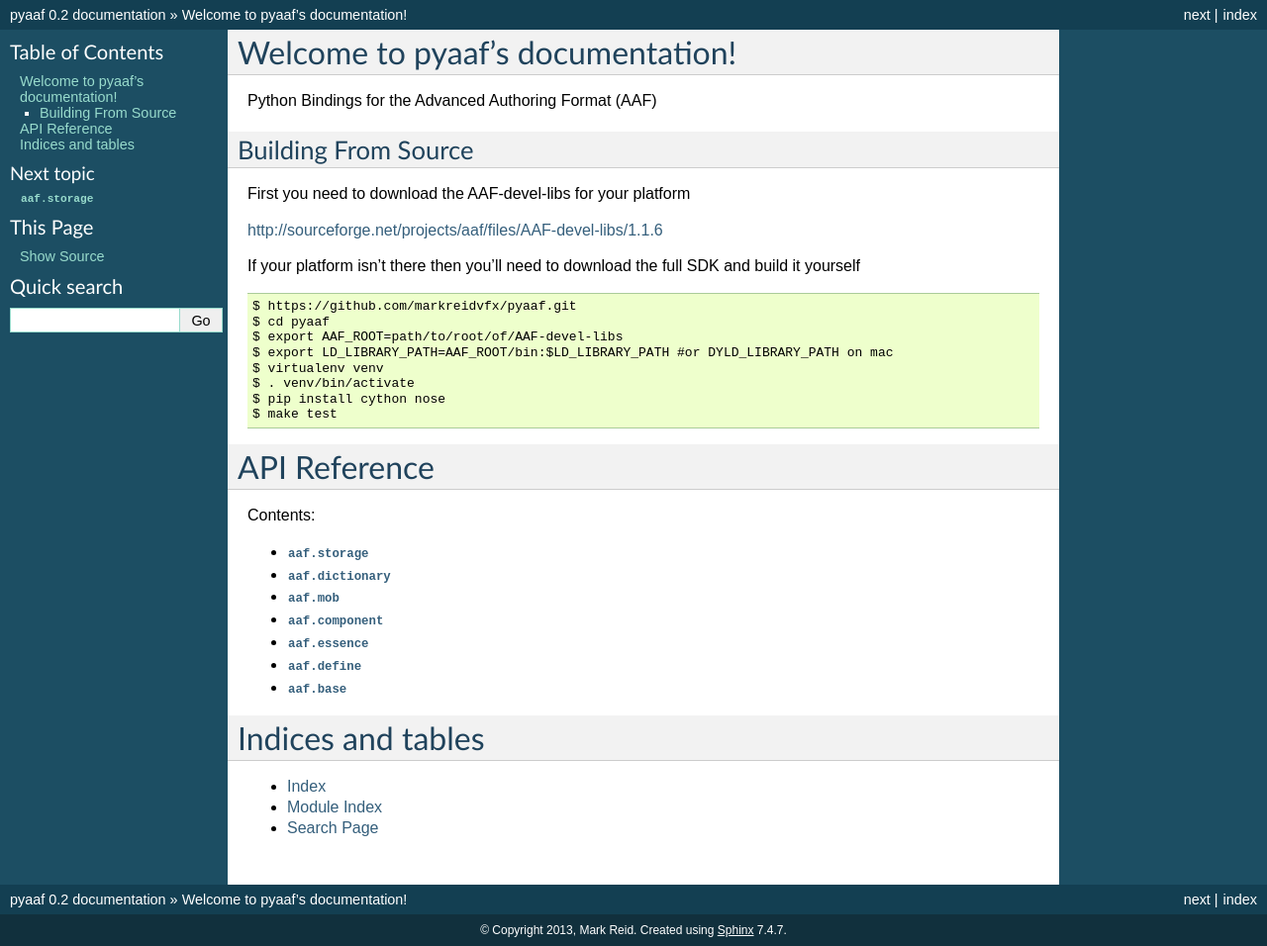
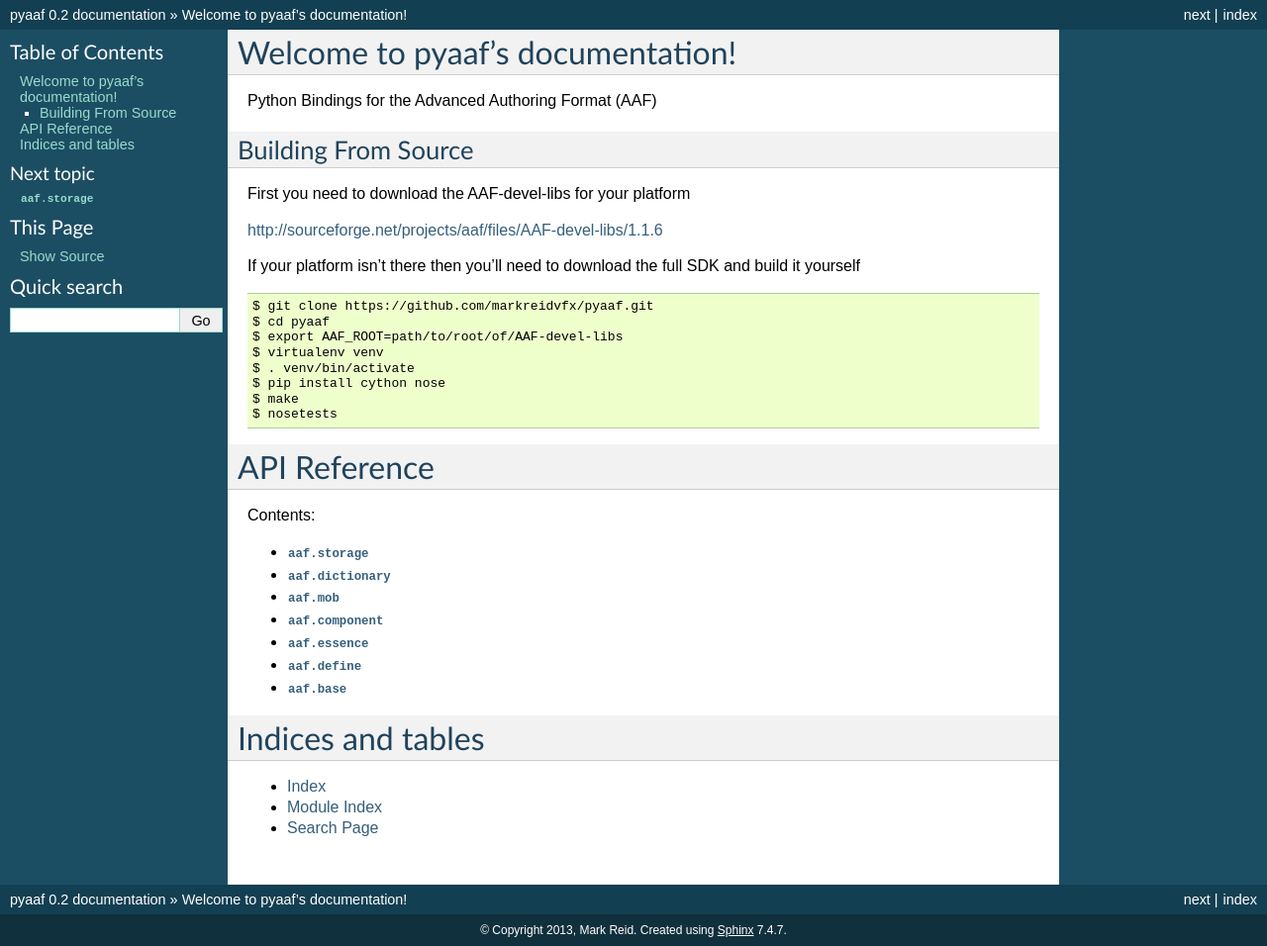
Before and after one commit to markreidvfx/pyaaf, a Sphinx documentation site: the page built from docs/index.rst, in a window 1280 px wide. Shown: the whole page at 99% size. Built offline with Sphinx 7.4.7, drawn with Linux system fonts in a browser that asks for light colours.

```diff
--- a/docs/index.rst
+++ b/docs/index.rst
@@ -22,14 +22,14 @@ and build it yourself
 
 ::
 
-    $ https://github.com/markreidvfx/pyaaf.git
+    $ git clone https://github.com/markreidvfx/pyaaf.git
     $ cd pyaaf
     $ export AAF_ROOT=path/to/root/of/AAF-devel-libs
-    $ export LD_LIBRARY_PATH=AAF_ROOT/bin:$LD_LIBRARY_PATH #or DYLD_LIBRARY_PATH on mac
     $ virtualenv venv
     $ . venv/bin/activate
     $ pip install cython nose
-    $ make test
+    $ make
+    $ nosetests
 
 
 
```
